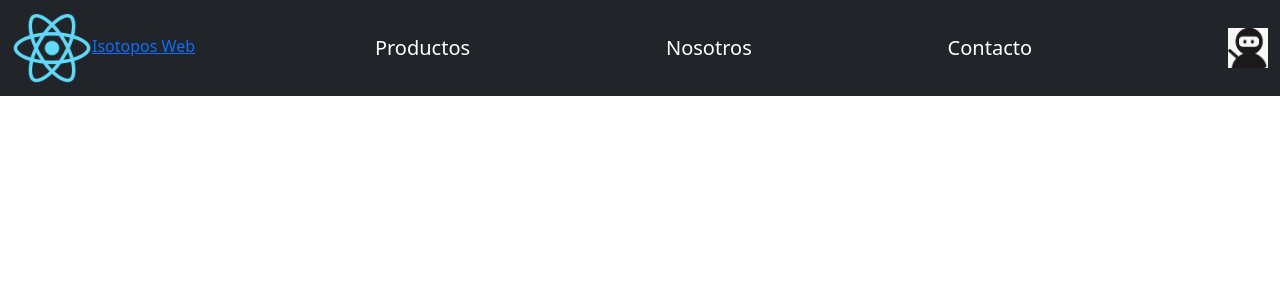
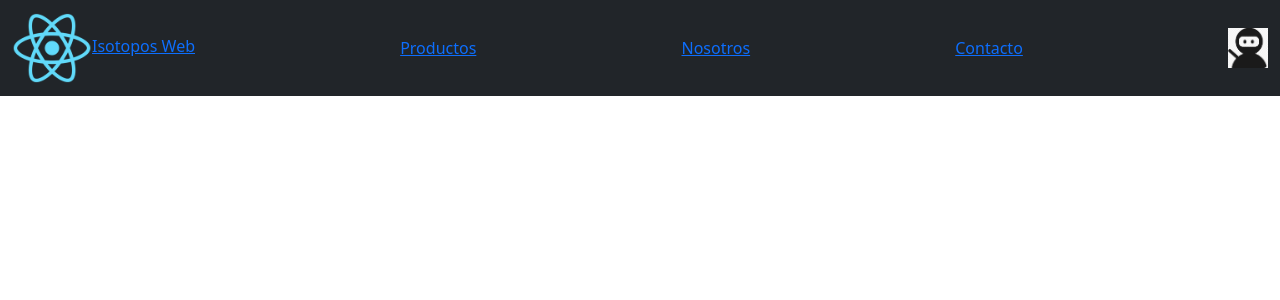
Before and after one commit to kislo-Luis/first-react, a React (Create React App) app: page / in a window 1280 px wide. Shown: the top 300 px of the page. Built offline with nearby package versions, Linux system fonts and the light colour scheme.

Commit message:
fix: replace NavbarBrand by NavLink

```diff
--- a/src/components/NavBar/NavBar.jsx
+++ b/src/components/NavBar/NavBar.jsx
@@ -1,4 +1,3 @@
-import { NavbarBrand } from "reactstrap";
 import { NavLink } from "react-router-dom";
 import { Navbar as NavbarReacstrap } from "reactstrap";
 
@@ -15,9 +14,9 @@ export const NavBar = () => {
           Isotopos Web
         </NavLink>
 
-        <NavbarBrand href="/home">Productos</NavbarBrand>
-        <NavbarBrand href="/perfil">Nosotros</NavbarBrand>
-        <NavbarBrand href="/perfil">Contacto</NavbarBrand>
+        <NavLink to="home">Productos</NavLink>
+        <NavLink to="perfil">Nosotros</NavLink>
+        <NavLink to="perfil">Contacto</NavLink>
 
         <NavLink to="perfil">
           <img
```
